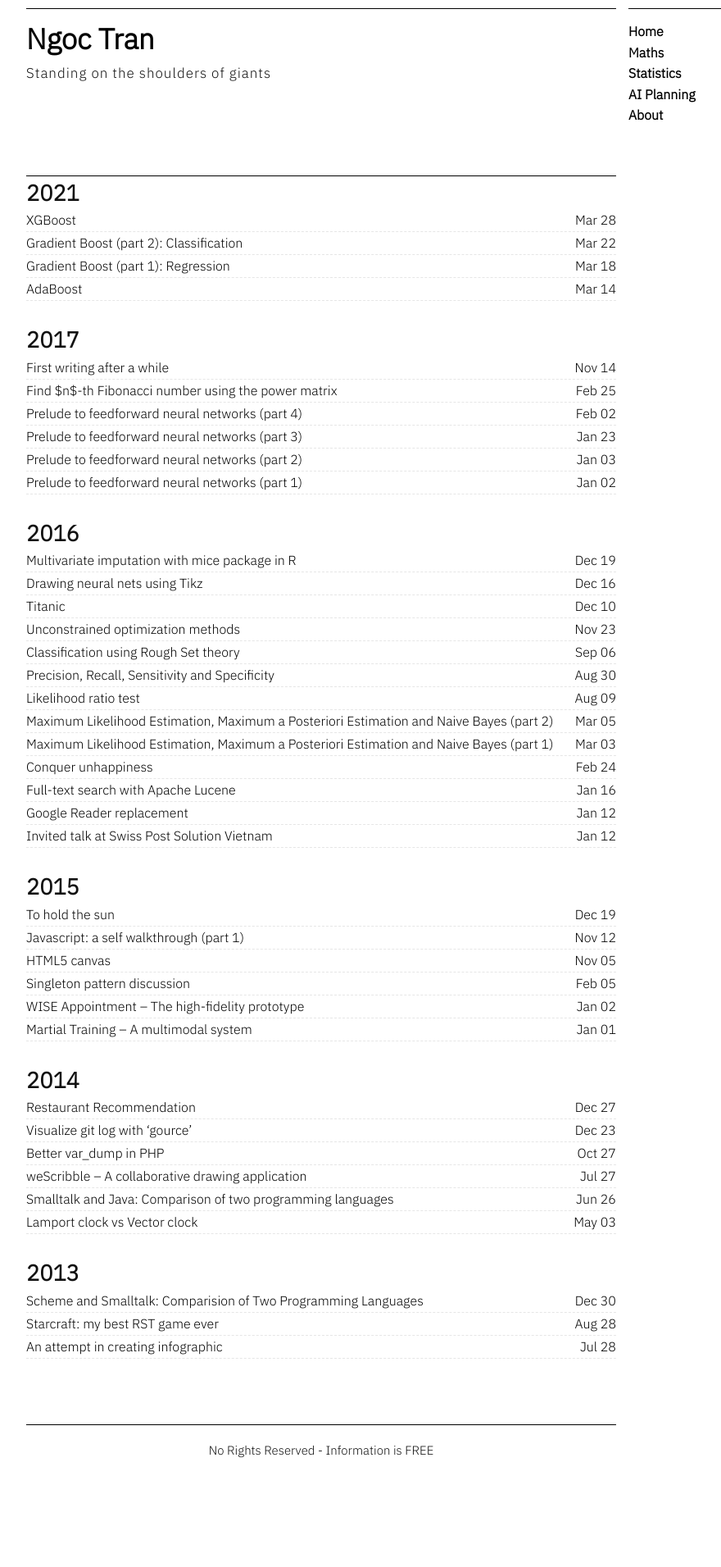
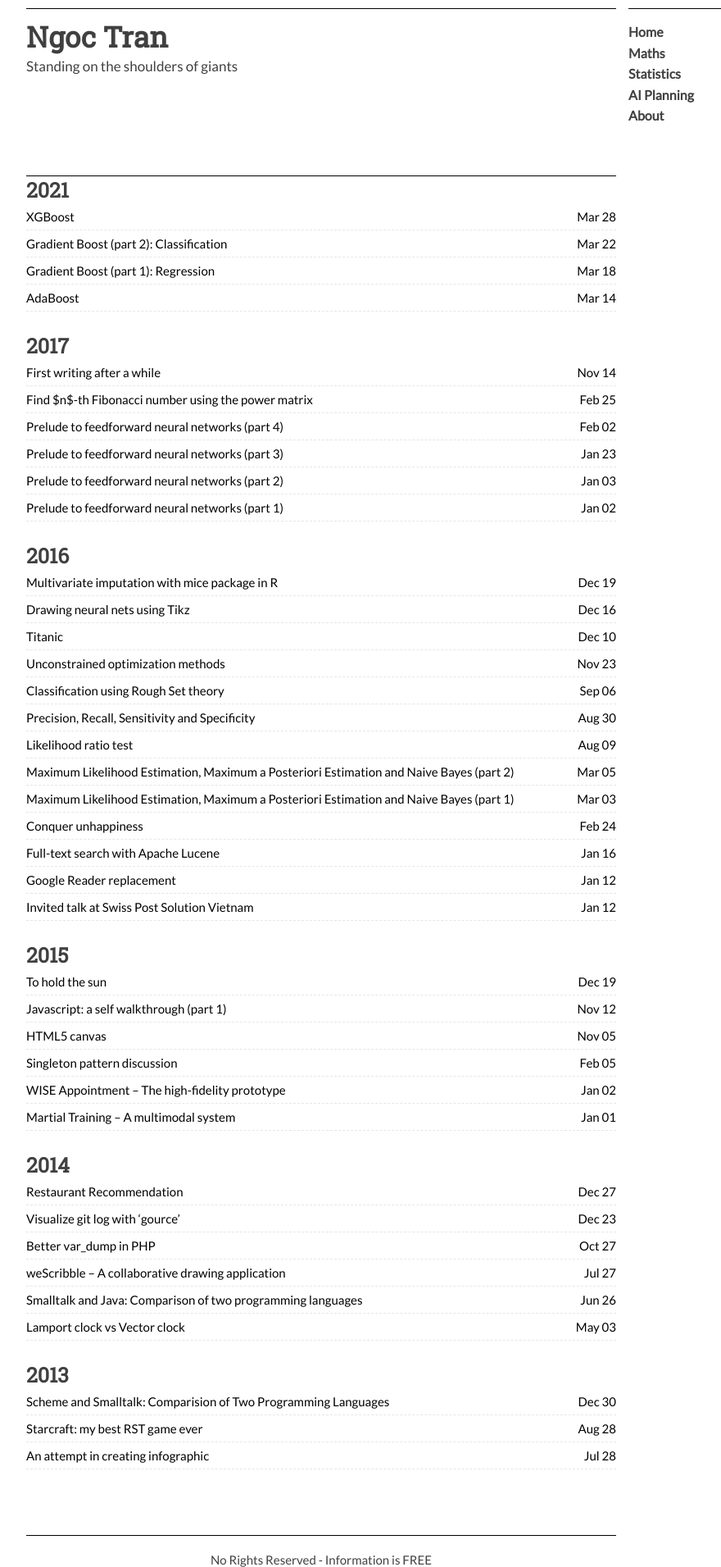
Before and after one commit to newbiettn/newbiettn.github.io, a Jekyll site: the page built from index.html, in a window 1280 px wide. Shown: the whole page at 82% size, without its empty margins (208-1088 px from the left). Built offline with Jekyll 4.4.1, drawn with Linux system fonts in a browser that asks for light colours; a script that is not in the unit is left out; before the commit the page ends 1780 px from its top, so only the background shows below that.

Commit message:
update style

```diff
--- a/_includes/head.html
+++ b/_includes/head.html
@@ -24,6 +24,8 @@
 	<link rel='stylesheet' id='foundation-css' href='{{ site.url }}/stylesheets/foundation.css?ver=4.5.3' type='text/css' media='all' />
 	<link rel='stylesheet' id='aude-layout-css' href='{{ site.url }}/stylesheets/style.css' type='text/css' media='all' />
 	<link rel='stylesheet' id='foundation-css' href='{{ site.url }}/stylesheets/syntax.css' type='text/css' media='all' />
+	<link rel="preconnect" href="https://fonts.gstatic.com">
+	<link href="https://fonts.googleapis.com/css2?family=Lato&family=Roboto+Slab&display=swap" rel="stylesheet">
 
 	<!-- ACTIONS -->
 	<script type='text/javascript' src='{{ site.url }}/javascripts/jquery.js'></script>
--- a/stylesheets/style.css
+++ b/stylesheets/style.css
@@ -6,46 +6,41 @@ Theme URI: http://newbiettn.com
 /*8888888888888888888888888888888888888888888888888888888888888888888888888888888888888888888888888*/
 /* GENERAL */
 /*8888888888888888888888888888888888888888888888888888888888888888888888888888888888888888888888888*/
-@font-face {
-	font-family: 'IBM Plex Sans';
-	src: url(fonts/IBMPlexSans-Light.ttf);
-	font-weight: normal;
-	font-style: normal;
-	font-display: swap;
-}
-
 body {
-	font: 300 16px/1.5 "IBM Plex Sans", Helvetica, sans-serif;
+	font-family: 'Lato', sans-serif;
+	font-weight: 300;
 	font-size: 15px;
-	color: #111;
+    	color: #404040;
 	position: relative;
 	-webkit-font-smoothing: antialiased;
 	overflow: hidden;
 }
 h1, h2, h3, h4, h5 {
+	font-family: 'Roboto Slab', sans-serif;
+	font-weight: 700;
 }
 h1 {
-	font-size: 29px;
+	font-size: 27px;
 }
 
 h2 {
-	font-size: 27px;
+	font-size: 25px;
 }
 
 h3 {
-	font-size: 25px;
+	font-size: 23px;
 }
 
 h4 {
-	font-size: 23px;
+	font-size: 21px;
 }
 
 h5 {
-	font-size: 21px;
+	font-size: 19px;
 }
 
 h6 {
-	font-size: 19px;
+	font-size: 17px;
 }
 
 a {
@@ -142,12 +137,15 @@ iframe {
 h1.logo {
 	font-size: 35px;
 	padding: 10px 0 3px;
-	font-weight: 800;
+	font-weight: 700;
+	color: #404040
 }
 
 p.motto {
 	font-size: 17px;
 	letter-spacing: 1px
+	color: #404040
+
 }
 
 @media only screen and (max-width: 767px) {
@@ -168,7 +166,9 @@ p.motto {
 	text-align: left;
 	width: 100%;
 	list-style: outside none none;
-	font-weight: bold;
+	font-weight: 700;
+	color: #404040
+
 }
 
 nav {
@@ -239,7 +239,8 @@ article p {
 	font-family: inherit;
 	font-weight: normal;
 	font-size: 17px;
-	margin-bottom: 17px;
+	line-height: 24px;
+    	margin: 0 0 24px;
 }
 
 article {
@@ -252,6 +253,7 @@ article {
 
 article h1, article h2, article h3, article h4, article h5 {
 	margin-bottom: 17px;
+	margin-top: 0;
 }
 article h1 a {
 	color: #2F2F2F;
@@ -310,7 +312,7 @@ p.written {
 	border-color: #ddd !important;
 	border-style: solid !important;
 	border-width: 1px !important;
-	padding: 0 5px;
+	padding: 0 0 0 10px;
 	margin-bottom: 17px;
 	font-size:14px;
 }
@@ -323,8 +325,8 @@ p.written {
 	border-bottom: 1px dashed #e6e6e6;
 }
 .article-list-item-title span{
-	font-size: 16px;
-  	line-height: 27px;
+	font-size: 15px;
+  	line-height: 32px;
 }
 .article-list-item-title .post-meta {
 	float: right;
```
